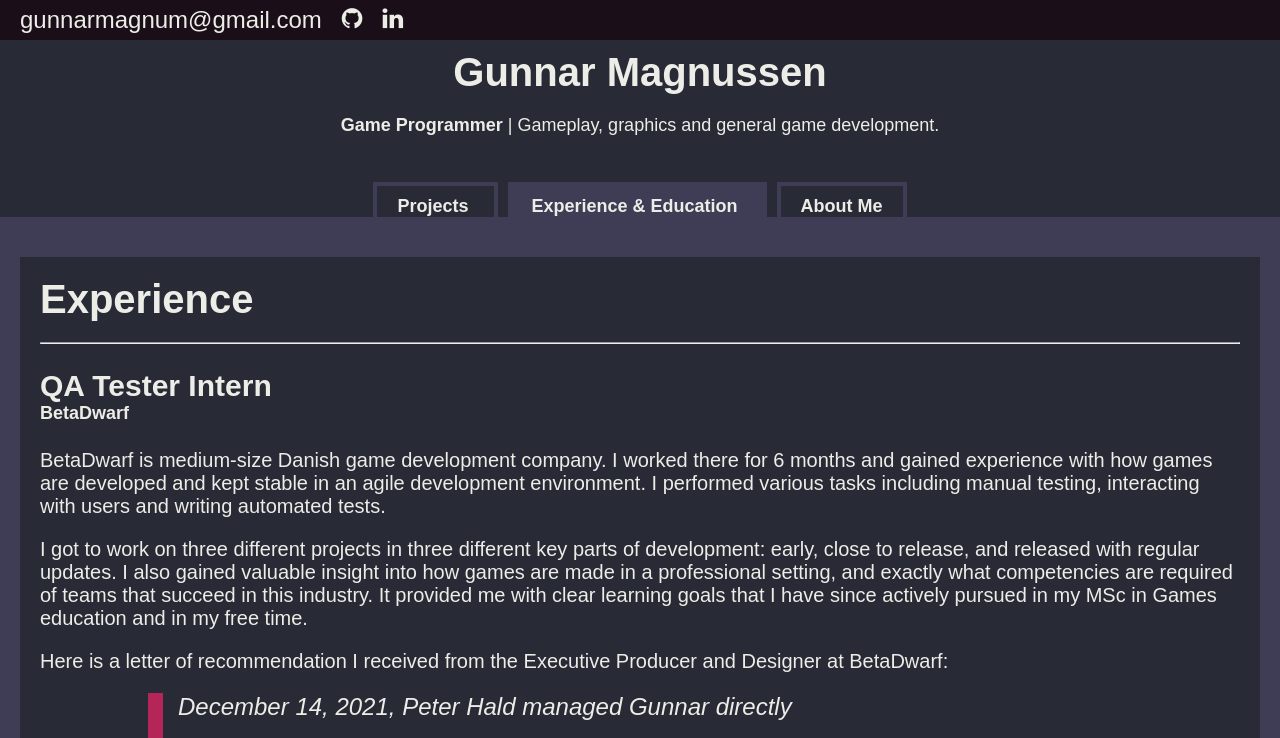
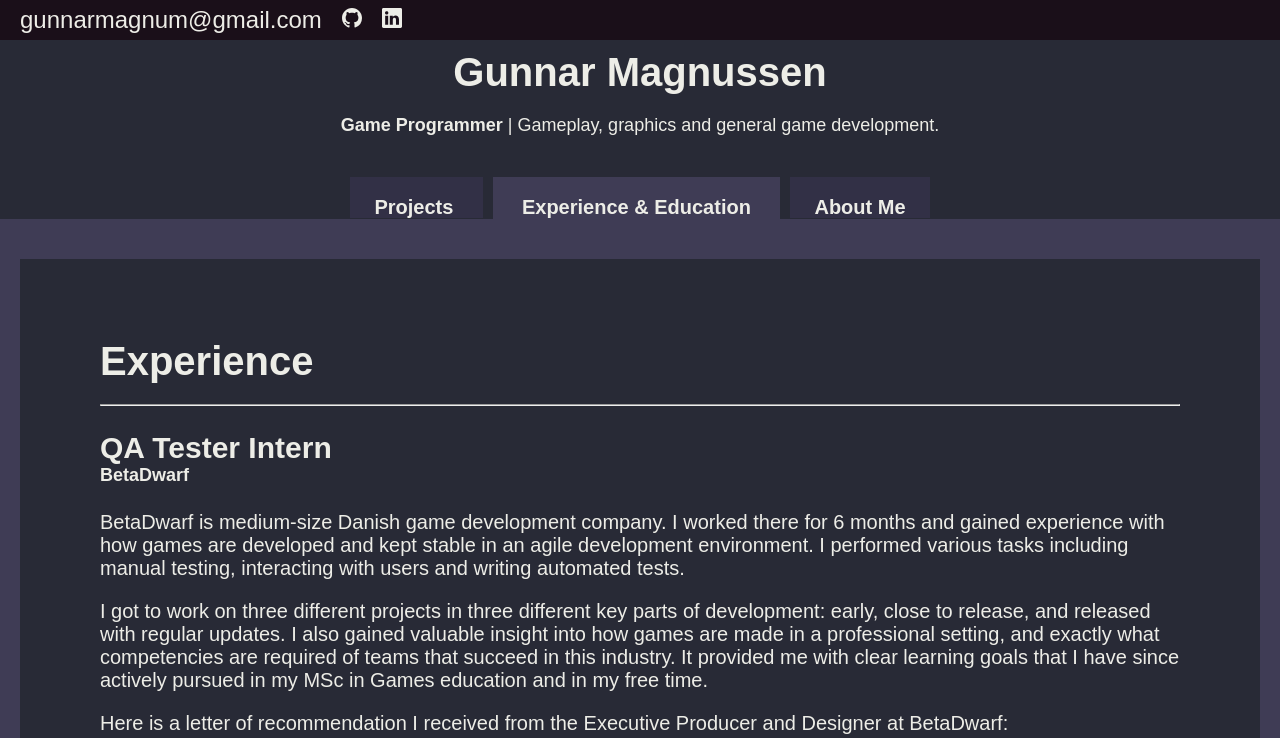
Before and after one commit to Raestkjoot/PortfolioWebsite-2.0, a plain HTML site: page exp-and-edu.html in a window 1280 px wide. Shown: the top 738 px of the page. Drawn offline with nearby package versions, Linux system fonts and the light colour scheme.

Commit message:
prettier header buttons

```diff
--- a/exp-and-edu.html
+++ b/exp-and-edu.html
@@ -8,23 +8,27 @@
 	<link rel="stylesheet" href="styles/main.css">
 	<link rel="stylesheet" href="https://fonts.googleapis.com/css2?family=Material+Symbols+Outlined:opsz,wght,FILL,GRAD@24,400,0,0&icon_names=description,list,manufacturing" />
 	<link rel="stylesheet" href="https://cdnjs.cloudflare.com/ajax/libs/font-awesome/4.7.0/css/font-awesome.min.css">
+	<!-- Favicon -->
+	<link rel="apple-touch-icon" sizes="180x180" href="/apple-touch-icon.png">
+	<link rel="icon" type="image/png" sizes="32x32" href="/favicon-32x32.png">
+	<link rel="icon" type="image/png" sizes="16x16" href="/favicon-16x16.png">
+	<link rel="manifest" href="/site.webmanifest">
+	<link rel="mask-icon" href="/safari-pinned-tab.svg" color="#5bbad5">
+	<meta name="msapplication-TileColor" content="#00aba9">
+	<meta name="theme-color" content="#ffffff">
 </head>
 
 <!-- Body is for everything on the page -->
 <body>
 	<!-- Sticky header -->
 	<div class="sticky-header">
-		<a href="mailto: gunnarmagnum@gmail.com">gunnarmagnum@gmail.com</a>
-		<a class="fa fa-github" style="font-size: 24px;" href="https://github.com/Raestkjoot" target="_blank"></a>
-		<a class="fa fa-linkedin" style="font-size: 24px;" href="https://www.linkedin.com/in/gunnar-magnussen/" target="_blank"></a>
-		<!-- Favicon -->
-		<link rel="apple-touch-icon" sizes="180x180" href="/apple-touch-icon.png">
-		<link rel="icon" type="image/png" sizes="32x32" href="/favicon-32x32.png">
-		<link rel="icon" type="image/png" sizes="16x16" href="/favicon-16x16.png">
-		<link rel="manifest" href="/site.webmanifest">
-		<link rel="mask-icon" href="/safari-pinned-tab.svg" color="#5bbad5">
-		<meta name="msapplication-TileColor" content="#00aba9">
-		<meta name="theme-color" content="#ffffff">
+		<a class="sticky-header-button" href="mailto: gunnarmagnum@gmail.com">gunnarmagnum@gmail.com</a>
+		<a class="sticky-header-button" href="https://github.com/Raestkjoot" target="_blank">
+			<svg xmlns="http://www.w3.org/2000/svg" width="20" height="20" fill="currentColor" class="bi bi-github" viewBox="0 0 16 16"><path d="M8 0C3.58 0 0 3.58 0 8c0 3.54 2.29 6.53 5.47 7.59.4.07.55-.17.55-.38 0-.19-.01-.82-.01-1.49-2.01.37-2.53-.49-2.69-.94-.09-.23-.48-.94-.82-1.13-.28-.15-.68-.52-.01-.53.63-.01 1.08.58 1.23.82.72 1.21 1.87.87 2.33.66.07-.52.28-.87.51-1.07-1.78-.2-3.64-.89-3.64-3.95 0-.87.31-1.59.82-2.15-.08-.2-.36-1.02.08-2.12 0 0 .67-.21 2.2.82.64-.18 1.32-.27 2-.27s1.36.09 2 .27c1.53-1.04 2.2-.82 2.2-.82.44 1.1.16 1.92.08 2.12.51.56.82 1.27.82 2.15 0 3.07-1.87 3.75-3.65 3.95.29.25.54.73.54 1.48 0 1.07-.01 1.93-.01 2.2 0 .21.15.46.55.38A8.01 8.01 0 0 0 16 8c0-4.42-3.58-8-8-8"/></svg>
+		</a>
+		<a class="sticky-header-button" href="https://www.linkedin.com/in/gunnar-magnussen/" target="_blank">
+			<svg xmlns="http://www.w3.org/2000/svg" width="20" height="20" fill="currentColor" class="bi bi-linkedin" viewBox="0 0 16 16"><path d="M0 1.146C0 .513.526 0 1.175 0h13.65C15.474 0 16 .513 16 1.146v13.708c0 .633-.526 1.146-1.175 1.146H1.175C.526 16 0 15.487 0 14.854zm4.943 12.248V6.169H2.542v7.225zm-1.2-8.212c.837 0 1.358-.554 1.358-1.248-.015-.709-.52-1.248-1.342-1.248S2.4 3.226 2.4 3.934c0 .694.521 1.248 1.327 1.248zm4.908 8.212V9.359c0-.216.016-.432.08-.586.173-.431.568-.878 1.232-.878.869 0 1.216.662 1.216 1.634v3.865h2.401V9.25c0-2.22-1.184-3.252-2.764-3.252-1.274 0-1.845.7-2.165 1.193v.025h-.016l.016-.025V6.169h-2.4c.03.678 0 7.225 0 7.225z"/></svg>
+		</a>
 	</div>
 
 	<!-- Header with navigation -->
--- a/styles/main.css
+++ b/styles/main.css
@@ -9,7 +9,7 @@
 	--button: rgb(181, 37, 88);
 	--button-hover: rgb(161, 28, 75);
 	--button-active: rgb(139, 20, 62);
-	--button-header: rgb(68, 71, 90);
+	--button-header-back: rgb(50, 48, 70);
 
 /* Default style */
 	background-color: var(--bg1);
@@ -49,14 +49,6 @@ a {
 	font-size: 24px;
 }
 
-a:hover {
-	opacity: 0.7;
-}
-
-a:active {
-	opacity: 0.3;
-}
-
 i {
 	display: flex;
 	margin: 20px;
@@ -93,6 +85,14 @@ blockquote {
 	border-style: solid;
 }
 
+.sticky-header-button {
+	color: var(--text);
+}
+
+.sticky-header-button:hover {
+	opacity: 0.7;
+}
+
 .sticky-header {
 	position: sticky;
 	top: 0;
@@ -119,26 +119,29 @@ blockquote {
 }
 
 .header-button {
-	background-color: transparent;
-	border-color: var(--bg1);
+	background-color: var(--button-header-back);
+	border-color: var(--button-header-back);
 	border-style: solid;
 	border-width: 4px;
 	border-bottom: none;
 	color: var(--text);
 	font-weight: bold;
-	font-size: 18px;
+	font-size: 20px;
 	margin-top: 35px;
 	margin-left: 5px;
 	margin-right: 5px;
-	padding: 10px;
+	padding-top: 15px;
+	padding-bottom: 0;
 	padding-left: 20px;
 	padding-right: 20px;
 	cursor: pointer;
 }
 
 .header-button:hover {
-	background-color: var(--bg1);
-	opacity: 0.7;
+	border-color: var(--button);
+	border-style: solid;
+	border-width: 4px;
+	border-bottom: none;
 }
 
 .header-button:active {
@@ -153,18 +156,22 @@ blockquote {
 	border-bottom: none;
 	color: var(--text);
 	font-weight: bold;
-	font-size: 18px;
+	font-size: 20px;
 	margin-top: 35px;
 	margin-left: 5px;
 	margin-right: 5px;
-	padding: 10px;
-	padding-left: 20px;
+	padding-top: 15px;
+	padding-bottom: 2px;
+	padding-left: 25px;
 	padding-right: 20px;
 	cursor: pointer;
 }
 
 .header-button-current:hover {
-	opacity: 0.7;
+	border-color: var(--button);
+	border-style: solid;
+	border-width: 4px;
+	border-bottom: 0;
 }
 
 .header-button-current:active {
@@ -304,7 +311,7 @@ blockquote {
 	background-color: var(--bg2);
 	margin: 20px;
 	margin-inline: auto;
-	padding: 20px;
+	padding: 80px;
 	font-size: 20px;
-	max-width: 1400px;
+	max-width: 1200px;
 }
```
Also changed, not shown: index.html (+15 -11 lines), styles/github.svg (added).
